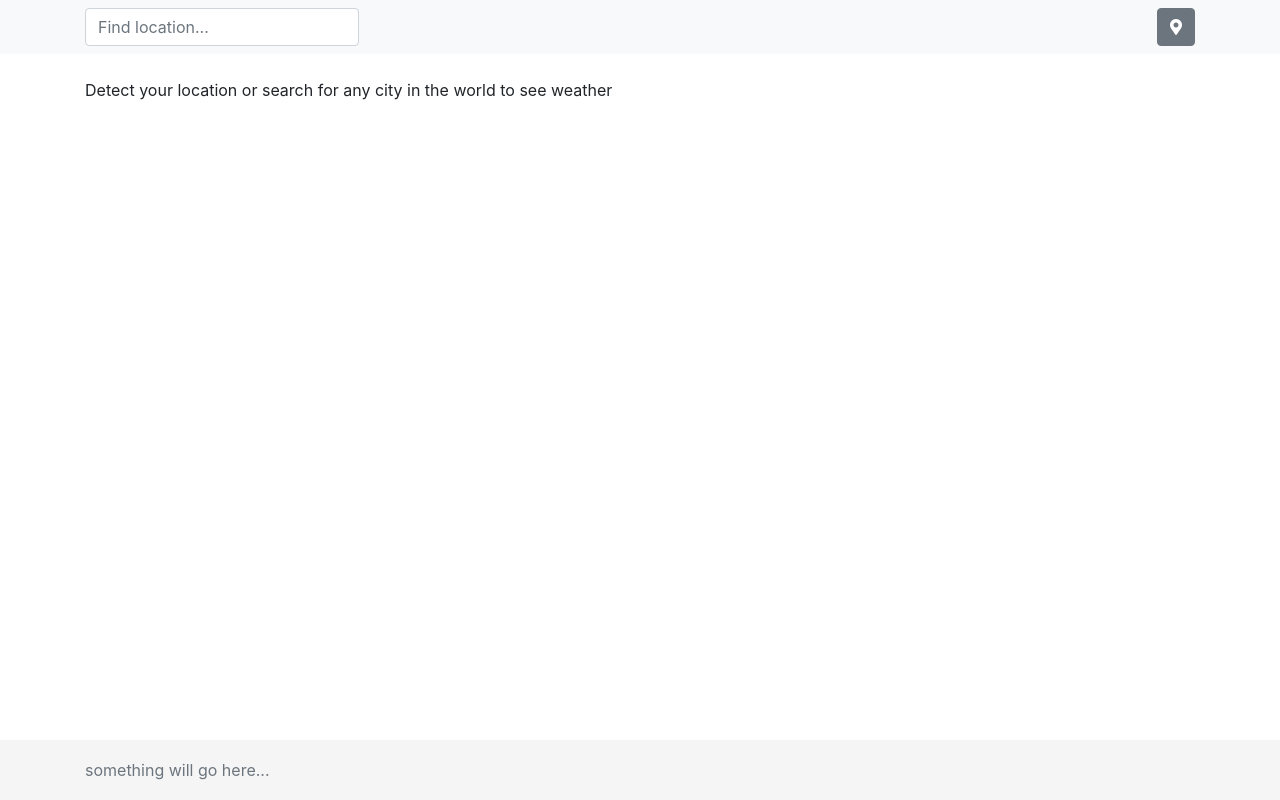
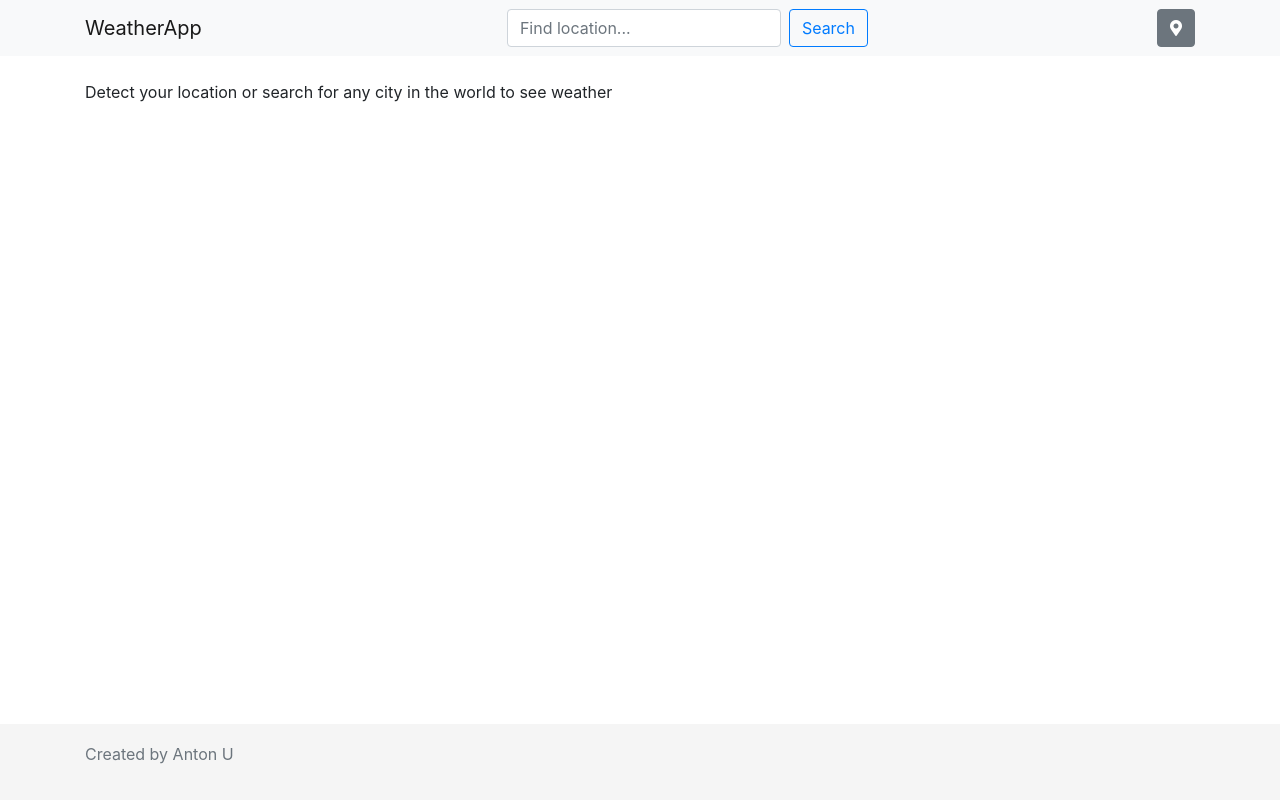
Before and after one commit to spnnr/weather_app, a React (Create React App) app: page / in a window 1280 px wide. Built offline with nearby package versions, Linux system fonts and the light colour scheme.

Commit message:
Release v.0.1: Fix minor issues; change Navbar layout

```diff
--- a/src/components/Alert.js
+++ b/src/components/Alert.js
@@ -3,15 +3,17 @@ import React from "react";
 const Alert = props => {
     if (props.error) {
         return (
-            <div className="alert alert-warning" role="alert">
-                <h4 className="alert-heading">Ooops... ¯\_(ツ)_/¯</h4>
-                <p>{props.error}</p>
-                <hr />
-                <p className="mb-0">Please try again later...</p>
+            <div className="row align-items-center mb-4 mt-4">
+                <div className="alert alert-warning" role="alert">
+                    <h4 className="alert-heading">Ooops... ¯\_(ツ)_/¯</h4>
+                    <p>{props.error}</p>
+                    <hr />
+                    <p className="mb-0">Please try again later...</p>
+                </div>
             </div>
         );
     }
-    return <div />;
+    return null;
 };
 
 export default Alert;
--- a/src/components/App.js
+++ b/src/components/App.js
@@ -5,7 +5,7 @@ import axios from "axios";
 import BasicWeather from "./BasicWeather";
 import DefaultButton from "./DefaultButton";
 import Navbar from "./Navbar";
-import SearchBar from "./SearchBar";
+import Search from "./Search";
 import Alert from "./Alert";
 import Footer from "./Footer";
 
@@ -114,11 +114,14 @@ class App extends Component {
     };
 
     render() {
-        console.log("App state:", this.state);
+        // console.log("App state:", this.state);
         return (
             <div>
                 <Navbar>
-                    <SearchBar
+                    <a className="navbar-brand" href="/">
+                        WeatherApp
+                    </a>
+                    <Search
                         onSubmit={this.onSearchSubmit}
                         placeholder="Find location..."
                     />
@@ -129,8 +132,9 @@ class App extends Component {
                     />
                 </Navbar>
                 <main className="container">
+                    <Alert error={this.state.error} />
+                    {/* need a weather container here */}
                     <div className="row align-items-center mb-4 mt-4">
-                        <Alert error={this.state.error} />
                         <BasicWeather
                             location={this.state.location}
                             weather={this.state.weather}
@@ -139,9 +143,9 @@ class App extends Component {
                     </div>
                 </main>
                 <Footer>
-                    <span className="text-muted">
-                        something will go here...
-                    </span>
+                    <p className="text-muted d-inline-block">
+                        Created by Anton U
+                    </p>
                 </Footer>
             </div>
         );
--- a/src/components/BasicWeather.js
+++ b/src/components/BasicWeather.js
@@ -12,7 +12,7 @@ class BasicWeather extends React.Component {
     }
 
     render() {
-        console.log("BW props:", this.props);
+        // console.log("BW props:", this.props);
 
         if (this.isEmpty(this.props.weather) && !this.props.status) {
             return (
--- a/src/components/SearchBar.js
+++ b/src/components/Search.js
@@ -1,6 +1,6 @@
 import React from "react";
 
-class SearchBar extends React.Component {
+class Search extends React.Component {
     state = { term: "" };
 
     onSearchSubmit = event => {
@@ -10,16 +10,22 @@ class SearchBar extends React.Component {
 
     render() {
         return (
-            <form onSubmit={this.onSearchSubmit}>
+            <form className="form-inline" onSubmit={this.onSearchSubmit}>
                 <input
                     type="text"
                     placeholder={this.props.placeholder}
                     onChange={e => this.setState({ term: e.target.value })}
-                    className="form-control"
+                    className="form-control mr-sm-2"
                 />
+                <button
+                    className="btn btn-outline-primary my-2 my-sm-0"
+                    type="submit"
+                >
+                    Search
+                </button>
             </form>
         );
     }
 }
 
-export default SearchBar;
+export default Search;
--- a/src/css/main.css
+++ b/src/css/main.css
@@ -11,7 +11,7 @@ body {
     position: absolute;
     bottom: 0;
     width: 100%;
-    height: 60px;
+    min-height: 60px;
     line-height: 60px;
     background-color: #f5f5f5;
 }
```
